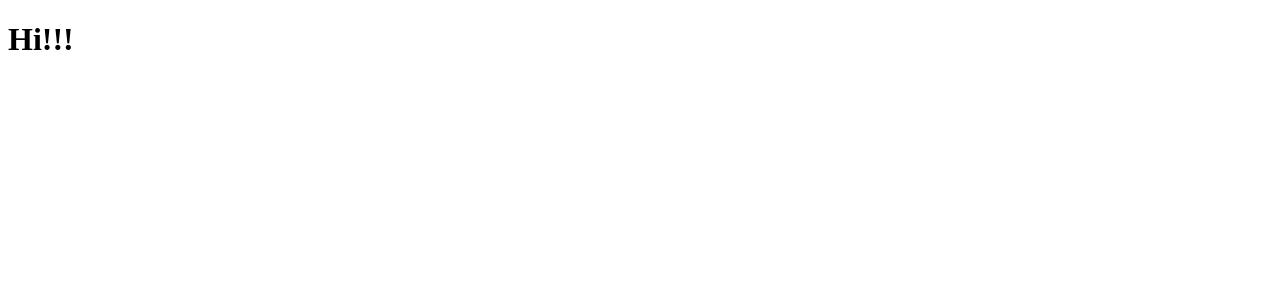
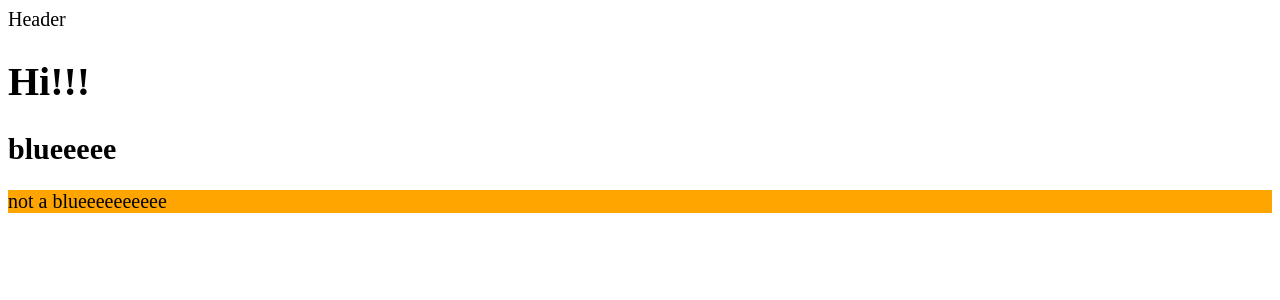
Before and after one commit to choia/blinkly, a Next.js app in the folder blinkly/packages/blinkly-client/: page / in a window 1280 px wide. Shown: the top 300 px of the page. Built offline with nearby package versions, Linux system fonts and the light colour scheme.

Commit message:
feat: Add style-components and fix dir structure

```diff
--- a/blinkly/packages/blinkly-client/package.json
+++ b/blinkly/packages/blinkly-client/package.json
@@ -22,6 +22,7 @@
     "typescript": "4.9.5"
   },
   "devDependencies": {
-    "@types/styled-components": "^5.1.26"
+    "@types/styled-components": "^5.1.26",
+    "babel-plugin-styled-components": "^2.0.7"
   }
 }
--- a/blinkly/packages/blinkly-client/pages/_app.tsx
+++ /dev/null
@@ -1,6 +0,0 @@
-import '@/styles/globals.css'
-import type { AppProps } from 'next/app'
-
-export default function App({ Component, pageProps }: AppProps) {
-  return <Component {...pageProps} />
-}
--- /dev/null
+++ b/blinkly/packages/blinkly-client/src/components/header.tsx
@@ -0,0 +1,5 @@
+const Header = () => {
+  return <div>Header</div>
+}
+
+export default Header
--- /dev/null
+++ b/blinkly/packages/blinkly-client/src/components/sample.tsx
@@ -0,0 +1,16 @@
+import styled from "styled-components"
+
+const Sample = () => {
+  return (
+    <div>
+      <h2>blueeeee</h2>
+      <Block>not a blueeeeeeeeee</Block>
+    </div>
+  )
+}
+
+const Block = styled.div`
+  background: orange;
+`
+
+export default Sample
--- /dev/null
+++ b/blinkly/packages/blinkly-client/src/pages/_app.tsx
@@ -0,0 +1,12 @@
+import "@/styles/globals.css"
+import { GlobalStyles } from "@/styles/globalStyles"
+import type { AppProps } from "next/app"
+
+export default function App({ Component, pageProps }: AppProps) {
+  return (
+    <>
+      <GlobalStyles />
+      <Component {...pageProps} />
+    </>
+  )
+}
--- a/blinkly/packages/blinkly-client/pages/index.tsx
+++ b/blinkly/packages/blinkly-client/src/pages/index.tsx
@@ -1,7 +1,6 @@
+import Header from "@/components/header"
 import Head from "next/head"
-import { Inter } from "@next/font/google"
-
-const inter = Inter({ subsets: ["latin"] })
+import Sample from "../components/sample"
 
 export default function Home() {
   return (
@@ -12,9 +11,11 @@ export default function Home() {
         <meta name="viewport" content="width=device-width, initial-scale=1" />
         <link rel="icon" href="/favicon.ico" />
       </Head>
+      <Header />
       <main>
         <h1>Hi!!!</h1>
       </main>
+      <Sample />
     </>
   )
 }
--- /dev/null
+++ b/blinkly/packages/blinkly-client/src/styles/globalStyles.ts
@@ -0,0 +1,8 @@
+import { createGlobalStyle } from "styled-components"
+
+export const GlobalStyles = createGlobalStyle`
+  body {
+    font-size: 20px;
+
+  }
+`
```
Also changed, not shown: blinkly/packages/blinkly-client/.babelrc (added), blinkly/packages/blinkly-client/src/pages/_document.tsx (renamed from blinkly/packages/blinkly-client/pages/_document.tsx), blinkly/packages/blinkly-client/src/pages/api/hello.ts (renamed from blinkly/packages/blinkly-client/pages/api/hello.ts), 1 other file (tests, documents, lock files or other folders).
